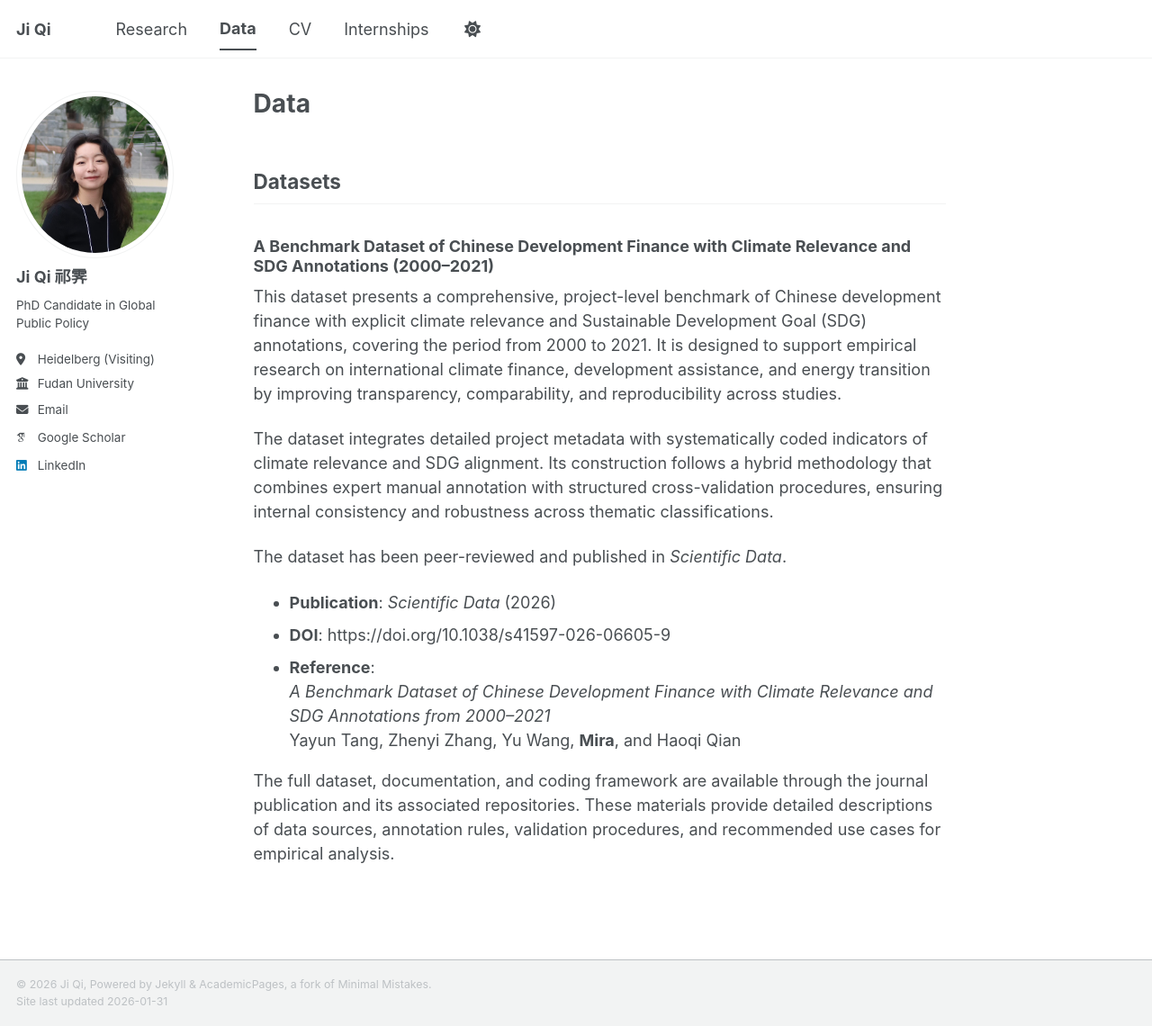
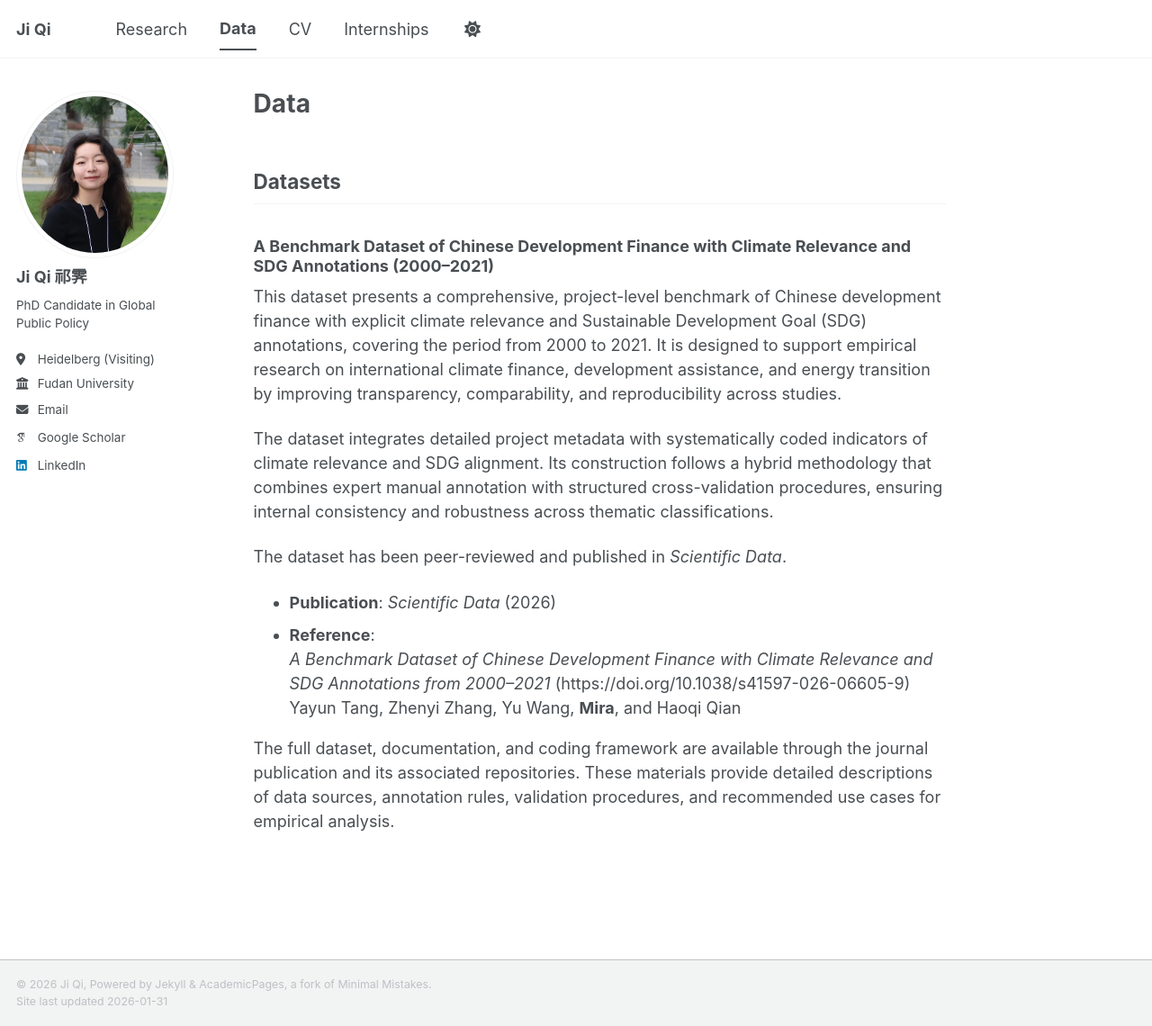
Before and after one commit to miramkj/miramkj.github.io, a Jekyll site: the page built from _pages/data.md, in a window 1280 px wide and 1140 px high. Shown: the whole window at 90% size. Built offline with Jekyll 4.4.1, drawn with Linux system fonts in a browser that asks for light colours; some web fonts are replaced; a script bundle is joined from its source files by our own code; library files that are not in the unit come from our copies.

Commit message:
Update data.md

```diff
--- a/_pages/data.md
+++ b/_pages/data.md
@@ -15,9 +15,8 @@
 The dataset has been peer-reviewed and published in *Scientific Data*.
 
 - **Publication**: *Scientific Data* (2026)
-- **DOI**: https://doi.org/10.1038/s41597-026-06605-9
 - **Reference**:
-  *A Benchmark Dataset of Chinese Development Finance with Climate Relevance and SDG Annotations from 2000–2021*
+  *A Benchmark Dataset of Chinese Development Finance with Climate Relevance and SDG Annotations from 2000–2021*  (https://doi.org/10.1038/s41597-026-06605-9)
   Yayun Tang, Zhenyi Zhang, Yu Wang, **Mira**, and Haoqi Qian
 
 The full dataset, documentation, and coding framework are available through the journal publication and its associated repositories. These materials provide detailed descriptions of data sources, annotation rules, validation procedures, and recommended use cases for empirical analysis.
```
